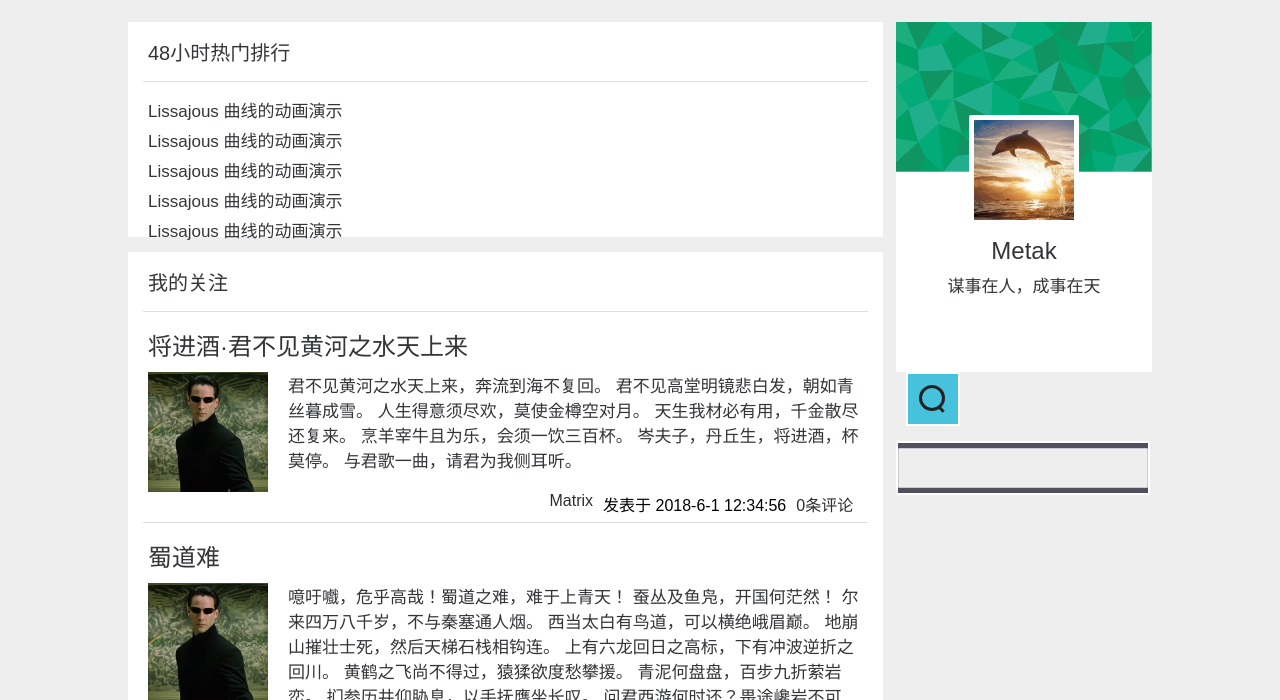
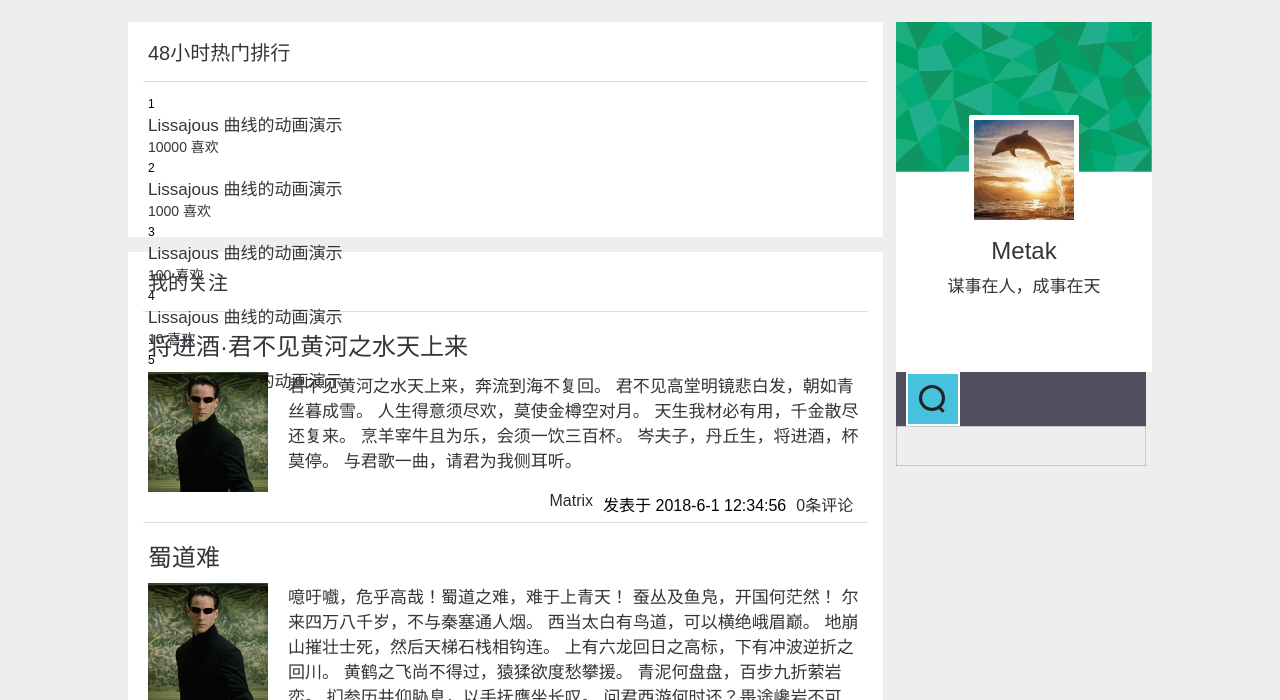
Before and after one commit to Metakit/BuffoBlog, a plain HTML site: page index.html in a window 1280 px wide. Shown: the part 88-788 px from the top of the page. Drawn offline with Linux system fonts and the light colour scheme.

Commit message:
Add files via upload

```diff
--- a/index.html
+++ b/index.html
@@ -13,6 +13,7 @@
 
 	<header class="header" id="header">
 
+		<a name="index_top"></a>
 		<div class="blue_line"></div>
 
 		<div class="header_bar">
@@ -44,19 +45,44 @@
 				</header>
 				<div class="hot_48h_block">
 					<div class="hot_48h_list">
-						<h5>Lissajous 曲线的动画演示</h5>
+						<span class="hot_label" id="hot_label_1">1</span>
+						<h5 class="hot_title">Lissajous 曲线的动画演示</h5>
+						<div class="hot_likes">
+							<div class="heart_icon"></div>
+							<h6 class="likes_word">10000 喜欢</h6>
+						</div>
 					</div>
 					<div class="hot_48h_list">
-						<h5>Lissajous 曲线的动画演示</h5>
+						<span class="hot_label" id="hot_label_2">2</span>
+						<h5 class="hot_title">Lissajous 曲线的动画演示</h5>
+						<div class="hot_likes">
+							<div class="heart_icon"></div>
+							<h6 class="likes_word">1000 喜欢</h6>
+						</div>
 					</div>
 					<div class="hot_48h_list">
-						<h5>Lissajous 曲线的动画演示</h5>
+						<span class="hot_label" id="hot_label_3">3</span>
+						<h5 class="hot_title">Lissajous 曲线的动画演示</h5>
+						<div class="hot_likes">
+							<div class="heart_icon"></div>
+							<h6 class="likes_word">100 喜欢</h6>
+						</div>
 					</div>
 					<div class="hot_48h_list">
-						<h5>Lissajous 曲线的动画演示</h5>
+						<span class="hot_label" id="hot_label_4">4</span>
+						<h5 class="hot_title">Lissajous 曲线的动画演示</h5>
+						<div class="hot_likes">
+							<div class="heart_icon"></div>
+							<h6 class="likes_word">10 喜欢</h6>
+						</div>
 					</div>
 					<div class="hot_48h_list">
-						<h5>Lissajous 曲线的动画演示</h5>
+						<span class="hot_label" id="hot_label_4">5</span>
+						<h5 class="hot_title">Lissajous 曲线的动画演示</h5>
+						<div class="hot_likes">
+							<div class="heart_icon"></div>
+							<h6 class="likes_word">1 喜欢</h6>
+						</div>
 					</div>
 				</div>
 
@@ -150,11 +176,15 @@
 				<li class="navbar_li" id="search_li">
 					<div class="search_icon"></div>
 				</li>
-				<li class="navbar_li" id="search_bar">
+				<li id="search_bar">
 					<input type="text" name="search_text" class="search_text" maxlength="50">
 				</li>
 			</div>
 
+		</div>
+
+		<div class="rollto" onclick="location='#index_top'">
+			<div class="arrowup_icon"></div>
 		</div>
 
 	</div>
```
